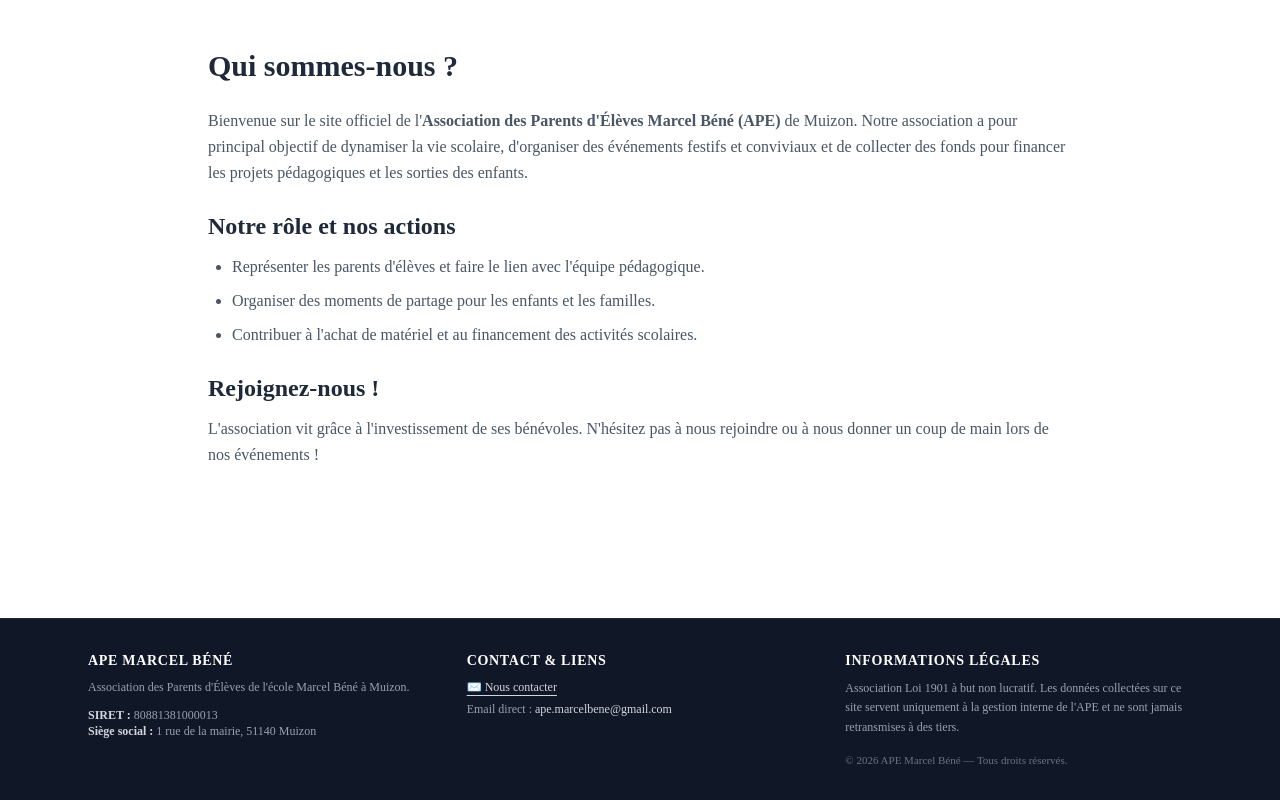
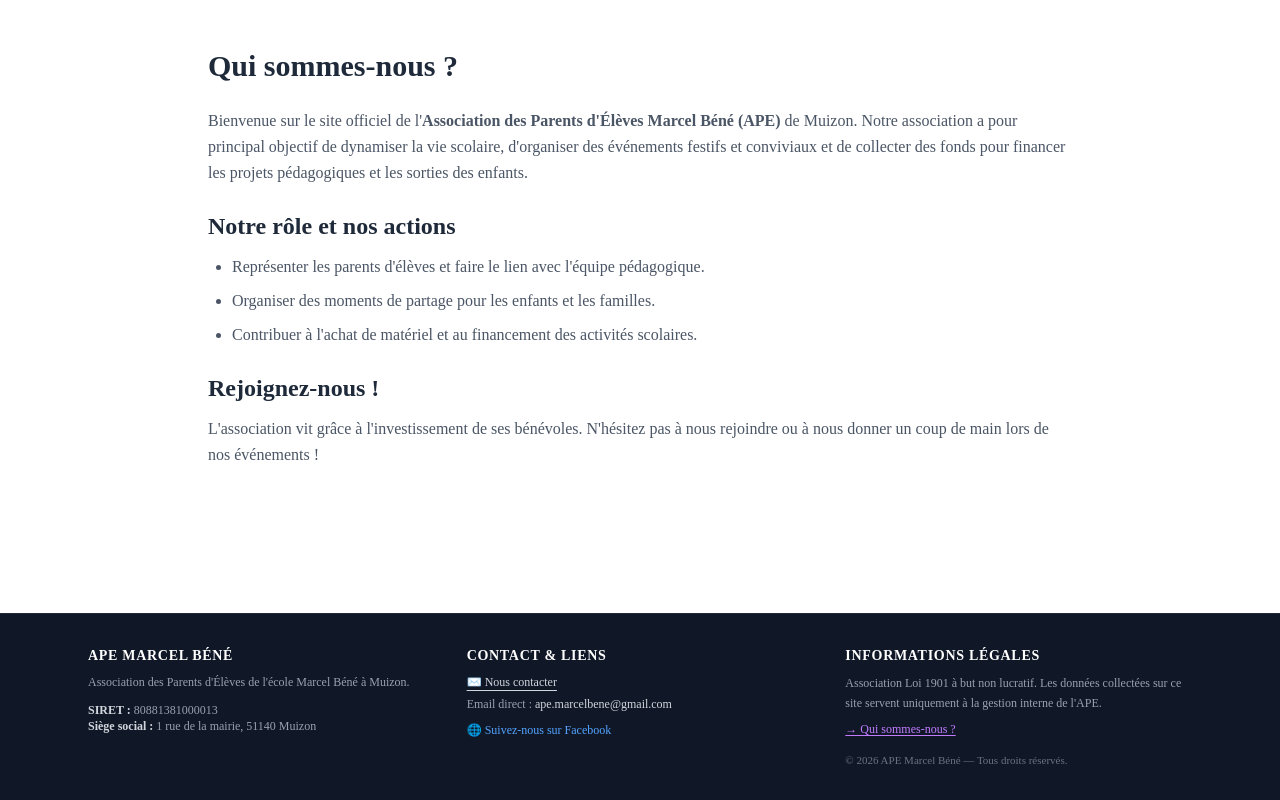
Before and after one commit to leroy23clement-beep/ape-marcel-bene, a Next.js app: page /qui-sommes-nous in a window 1280 px wide. Built offline with nearby package versions, Linux system fonts and the light colour scheme.

Commit message:
Mise a jour footer

```diff
--- a/components/Footer.tsx
+++ b/components/Footer.tsx
@@ -1,6 +1,7 @@
 'use client'
 
 import { useState } from 'react'
+import Link from 'next/link'
 
 export default function Footer() {
   const [isOpen, setIsOpen] = useState(false)
@@ -55,17 +56,33 @@ export default function Footer() {
                   ape.marcelbene@gmail.com
                 </a>
               </li>
+              <li>
+                {/* Lien vers la page Facebook */}
+                <a
+                  href="https://www.facebook.com/ape.marcelbene.9/"
+                  target="_blank"
+                  rel="noopener noreferrer"
+                  className="text-blue-400 hover:text-blue-300 transition flex items-center gap-1 font-medium pt-1"
+                >
+                  🌐 Suivez-nous sur Facebook
+                </a>
+              </li>
             </ul>
           </div>
 
-          {/* Bloc 3 : Mentions Légales & RGPD */}
+          {/* Bloc 3 : Mentions Légales & Pages */}
           <div className="space-y-2">
             <h3 className="text-sm font-bold text-white uppercase tracking-wider">
               Informations légales
             </h3>
             <p className="text-gray-400 leading-relaxed">
-              Association Loi 1901 à but non lucratif. Les données collectées sur ce site servent uniquement à la gestion interne de l'APE et ne sont jamais retransmises à des tiers.
+              Association Loi 1901 à but non lucratif. Les données collectées sur ce site servent uniquement à la gestion interne de l'APE.
             </p>
+            <div>
+              <Link href="/qui-sommes-nous" className="text-purple-400 hover:text-purple-300 underline underline-offset-2 font-medium">
+                → Qui sommes-nous ?
+              </Link>
+            </div>
             <p className="text-gray-500 text-[11px] pt-2">
               © {new Date().getFullYear()} APE Marcel Béné — Tous droits réservés.
             </p>
```
